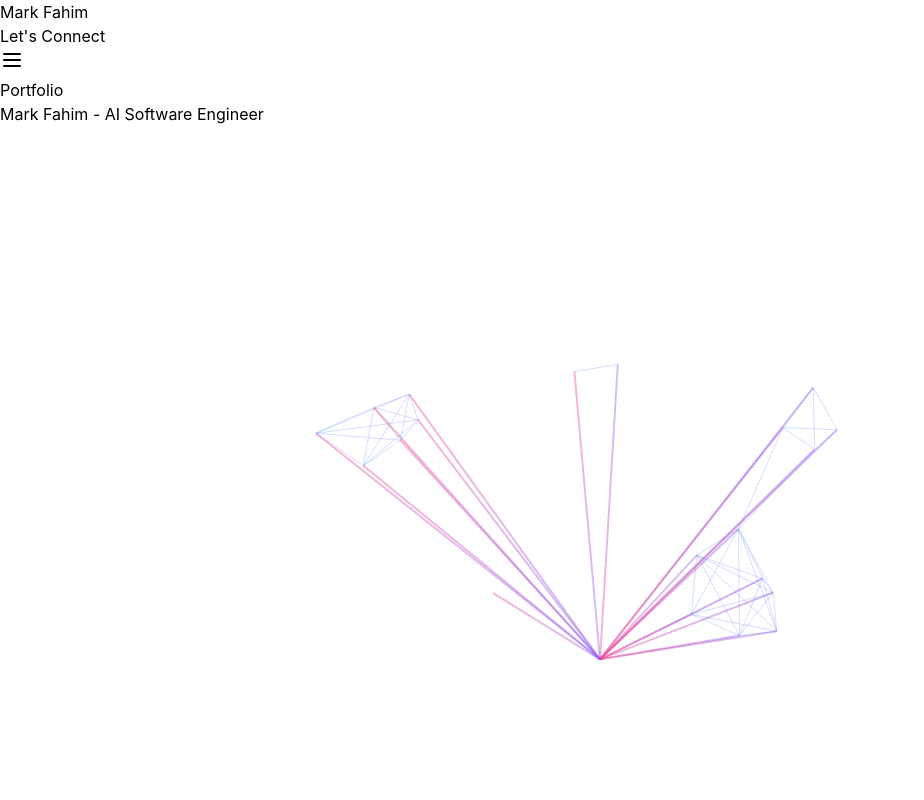
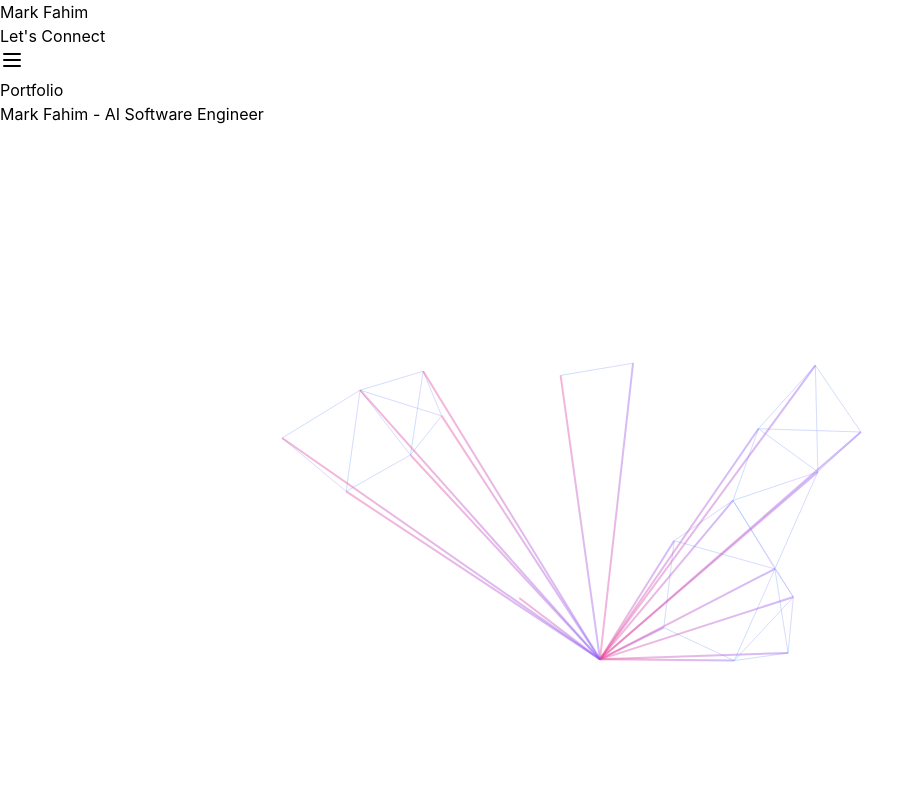
Before and after one commit to MarkGeorge10/my_portfolio, a Next.js app: page / in a window 1280 px wide. Shown: the top 800 px of the page, without its empty margins (0-924 px from the left). Built offline with nearby package versions, Linux system fonts and the light colour scheme.

Commit message:
Increase spacing within regions and reduce overlap
cgen-6591757e39814f2ab8de39800dc31a42

```diff
--- a/src/components/NeuralNetworkPortfolio.tsx
+++ b/src/components/NeuralNetworkPortfolio.tsx
@@ -102,21 +102,21 @@ const NeuralNetworkPortfolio: React.FC<NeuralNetworkPortfolioProps> = ({
       const region = brainRegions[categoryIndex] || brainRegions[0];
 
       category.projects.forEach((project, projectIndex) => {
-        // Tighter clustering within brain regions using deterministic positioning
+        // Better spacing within brain regions using deterministic positioning
         const angle = (projectIndex / category.projects.length) * Math.PI * 2;
         const radiusSeed = project.id * 123 + categoryIndex * 456; // Use project ID as seed
-        const radius = region.radius * (0.2 + seededRandom(radiusSeed) * 0.5); // Deterministic spread
+        const radius = region.radius * (0.4 + seededRandom(radiusSeed) * 0.6); // Increased minimum radius for better spacing
 
         const xSeed = project.id * 789 + projectIndex * 321;
         const ySeed = project.id * 654 + projectIndex * 987;
         const x =
           region.x +
           Math.cos(angle) * radius +
-          (seededRandom(xSeed) - 0.5) * 15; // Deterministic randomness
+          (seededRandom(xSeed) - 0.5) * 25; // Increased randomness spread
         const y =
           region.y +
           Math.sin(angle) * radius +
-          (seededRandom(ySeed) - 0.5) * 15;
+          (seededRandom(ySeed) - 0.5) * 25;
 
         positions[project.id] = { x, y };
       });
```
